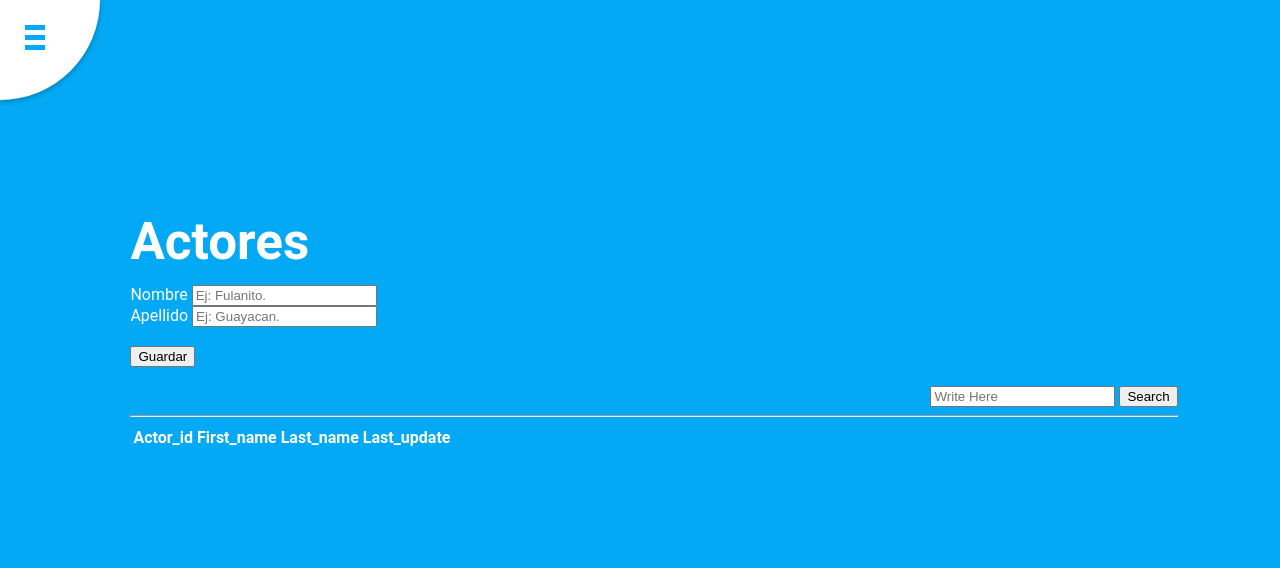
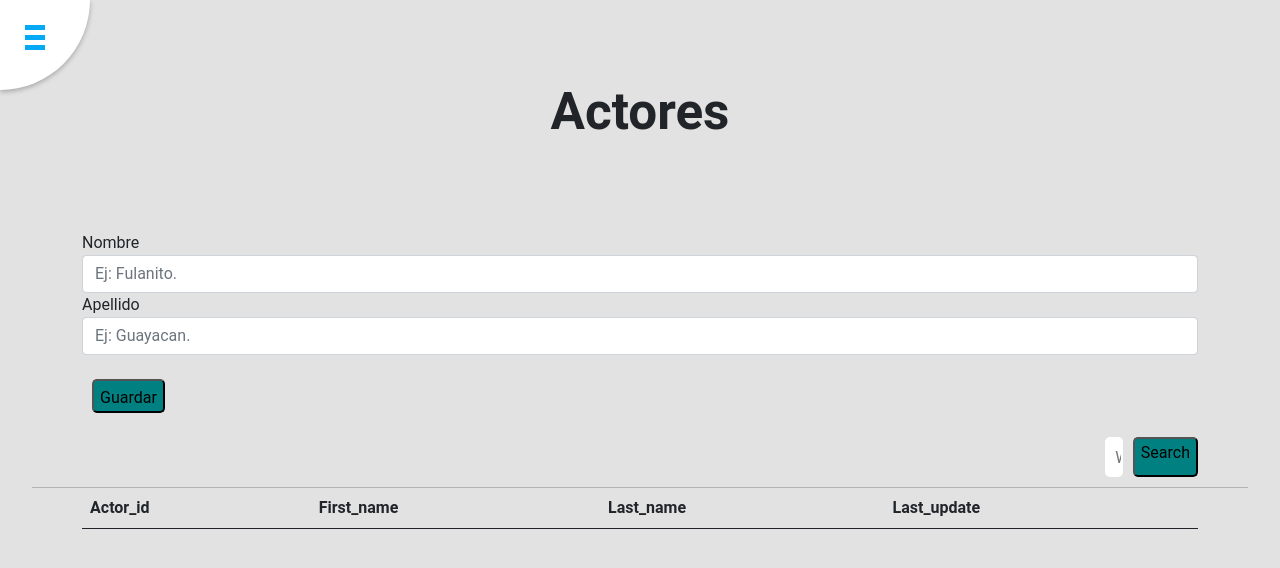
Before and after one commit to JoseC5517/proyecto_php, a PHP site: page /actores.php in a window 1280 px wide. Shown: the top 568 px of the page. Run offline with PHP 8.4, Linux system fonts and the light colour scheme; data that the repository does not hold is empty.

Commit message:
modificacion-menu

```diff
--- a/CSS/style.css
+++ b/CSS/style.css
@@ -42,17 +42,21 @@ a:focus {
     background-color: #eee;
     transition: all .5s;
 }
-aside {
-    position: absolute;
+/* .web {
+    /* position: absolute;
     color: white;
-    top: 25%;
-    right: 8%;
+    top: 40%;
+    right: 25%;
     text-align: left;
-}
+} */
 h1 {
     line-height: 0;
     font-size: 4vw;
     font-weight: 700;
+    text-align: center;
+    padding-bottom: 10%;
+    padding-top: 10%;
+
 }
 h3 {
     float: right;
@@ -67,10 +71,10 @@ h4 {
     font-weight: lighter;
 }
 
-html, body {
+body {
     margin: 0;
     padding: 0;
-    background-color: #03A9F4;
+    background-color: rgb(226, 226, 226);
     font-family: 'Roboto', sans-serif;
     /* overflow: hidden; */
 }
@@ -123,8 +127,8 @@ html, body {
 #menu {
     position: absolute;
     margin: 0; padding: 0;
-    width: 100px;
-    height: 100px;
+    width: 90px;
+    height: 90px;
     background-color: #fff;
     border-bottom-right-radius: 100%;
     box-shadow: 0 2px 5px rgba(0,0,0,0.26);
@@ -140,7 +144,50 @@ html, body {
 [type="checkbox"]:not(:checked), [type="checkbox"]:checked {
     display: none;
 }
-body::-webkit-scrollbar{
+/* body::-webkit-scrollbar{
     background-color: black;
     width: 10px;
+} */
+
+.formBuscar{
+    padding-left: 20%;
+    display: flex;
+    padding-bottom: 10px;
+
 }
+
+.hola{
+    width: 100%;
+    height: 40px;
+    border-radius: 5px;
+    border-style:unset;
+    border-color: teal;
+    padding-left: 10px;
+}
+
+.adios{
+    display: flex;
+    text-align: center;
+    padding-top: 5px;
+    border-radius: 5px;
+    background-color: teal;
+    margin-left: 10px;
+}
+
+button.boton{
+    display: flex;
+    text-align: center;
+    padding-top: 2px;
+    border-radius: 5px;
+    background-color: teal;
+    margin-left: 10px;
+
+}
+.bye{
+    color: black;
+}
+hr{
+    margin: auto;
+    width: 95%;
+
+}
--- a/js/index.js
+++ /dev/null
@@ -1,285 +0,0 @@
-let camera, scene, renderer, water;
-
-const ease = CustomEase.create(
-"custom",
-"M0,0,C0.042,0.224,0.268,0.35,0.524,0.528,0.708,0.656,0.876,0.808,1,1"
-);
-
-const playHead1 = { value: 0 };
-const playHead2 = { value: 0 };
-const playHead3 = { value: 0 };
-const tl = gsap.timeline({ repeat: -1, repeatDelay: 1 });
-tl.to(playHead1, { value: 1, duration: 3, ease }, 0.3);
-tl.to(playHead2, { value: 1, duration: 3, ease }, 0);
-tl.to(playHead3, { value: 1, duration: 3, ease }, 0.4);
-
-const path = new THREE.Path();
-path.moveTo(0, 40);
-path.bezierCurveTo(39.4459, 17.0938, 62.5, 0, 100, 0);
-path.bezierCurveTo(137.5, 0, 173.133, 19.1339, 200, 40);
-const pathPoints = path.getPoints();
-
-init();
-animate();
-
-function init() {
-renderer = new THREE.WebGLRenderer({ antialias: true });
-renderer.setPixelRatio(window.devicePixelRatio);
-renderer.setSize(window.innerWidth, window.innerHeight);
-renderer.toneMapping = THREE.ACESFilmicToneMapping;
-document.body.appendChild(renderer.domElement);
-scene = new THREE.Scene();
-camera = new THREE.PerspectiveCamera(
-55,
-window.innerWidth / window.innerHeight,
-1,
-20000
-);
-camera.position.set(
-3.1590873116966085,
-12.558741624242224,
-162.85051507508345
-);
-camera.rotation.x = -0.01571091803028279;
-camera.rotation.y = 0.019393868089754202;
-camera.rotation.z = 0.0003047014328572437;
-
-water = generateSea(scene);
-addBackground(scene, renderer, water);
-addObjects(scene);
-
-const controls = new THREE.OrbitControls(camera, renderer.domElement);
-controls.maxPolarAngle = Math.PI * 0.495;
-controls.target.set(0, 10, 0);
-controls.minDistance = 40.0;
-controls.maxDistance = 200.0;
-controls.update();
-
-window.addEventListener("resize", onWindowResize);
-}
-
-function onWindowResize() {
-camera.aspect = window.innerWidth / window.innerHeight;
-camera.updateProjectionMatrix();
-
-renderer.setSize(window.innerWidth, window.innerHeight);
-}
-
-function animate() {
-requestAnimationFrame(animate);
-render();
-}
-
-function render() {
-water.material.uniforms["time"].value += 1.0 / 60.0;
-renderer.render(scene, camera);
-}
-
-function getCurve(scene, wMin, wMax, hMin, hMax, z) {
-const initialPoints = pathPoints.map(
-({ x, y }) =>
-new THREE.Vector3(
-  map(x, 0, 200, wMin, wMax),
-  map(y, 0, 40, hMax, hMin),
-  z
-)
-);
-const curve = new THREE.CatmullRomCurve3(initialPoints);
-curve.curveType = "centripetal";
-curve.closed = false;
-return curve;
-}
-
-function addObjects(scene) {
-addAmbientLight(scene);
-const curve1 = getCurve(scene, -140, 80, -10, 20, 10);
-const curve2 = getCurve(scene, -100, 100, -15, 25, 30);
-const curve3 = getCurve(scene, -80, 120, -10, 20, 50);
-loadModel(scene, curve1, playHead1);
-loadModel(scene, curve2, playHead2);
-loadModel(scene, curve3, playHead3);
-}
-function addAmbientLight(scene) {
-const color = 0xffffff;
-const intensity = 0.6;
-const light = new THREE.AmbientLight(color, intensity);
-scene.add(light);
-}
-
-function loadModel(scene, curve, ph) {
-const loader = new THREE.GLTFLoader();
-loader.load("https://assets.codepen.io/3685267/dolphin.glb", function (gltf) {
-const mesh = gltf.scene.children[0];
-addPath(scene, mesh, curve, ph);
-});
-}
-
-function addPath(scene, mesh, curve, playHead) {
-const { geometry, material } = mesh;
-geometry.rotateZ(-Math.PI * 0.5);
-let numPoints = 511;
-let cPoints = curve.getSpacedPoints(numPoints);
-let cObjects = curve.computeFrenetFrames(numPoints, true);
-
-let data = [];
-cPoints.forEach((v) => {
-data.push(v.x, v.y, v.z);
-});
-cObjects.binormals.forEach((v) => {
-data.push(v.x, v.y, v.z);
-});
-cObjects.normals.forEach((v) => {
-data.push(v.x, v.y, v.z);
-});
-cObjects.tangents.forEach((v) => {
-data.push(v.x, v.y, v.z);
-});
-
-let dataArray = new Float32Array(data);
-
-let tex = new THREE.DataTexture(
-dataArray,
-numPoints + 1,
-4,
-THREE.RGBFormat,
-THREE.FloatType
-);
-tex.magFilter = THREE.NearestFilter;
-
-let objBox = new THREE.Box3().setFromBufferAttribute(
-geometry.getAttribute("position")
-);
-let objSize = new THREE.Vector3();
-objBox.getSize(objSize);
-
-const objUniforms = {
-uSpatialTexture: { value: tex },
-uTextureSize: { value: new THREE.Vector2(numPoints + 1, 4) },
-uTime: playHead,
-uLengthRatio: { value: objSize.z / curve.getLength() },
-uObjSize: { value: objSize }
-};
-
-let objMat = material;
-objMat.onBeforeCompile = (shader) => {
-shader.uniforms = { ...shader.uniforms, ...objUniforms };
-shader.vertexShader =
-`
-  uniform sampler2D uSpatialTexture;
-  uniform vec2 uTextureSize;
-  uniform float uTime;
-  uniform float uLengthRatio;
-  uniform vec3 uObjSize;
-
-  struct splineData {
-    vec3 point;
-    vec3 binormal;
-    vec3 normal;
-  };
-
-  splineData getSplineData(float t){
-    float xstep = 1. / uTextureSize.y;
-    float halfStep = xstep * 0.5;
-    splineData sd;
-    sd.point    = texture2D(uSpatialTexture, vec2(t, xstep * 0. + halfStep)).rgb;
-    sd.binormal = texture2D(uSpatialTexture, vec2(t, xstep * 1. + halfStep)).rgb;
-    sd.normal   = texture2D(uSpatialTexture, vec2(t, xstep * 2. + halfStep)).rgb;
-    return sd;
-  }
-` + shader.vertexShader;
-shader.vertexShader = shader.vertexShader.replace(
-`#include <begin_vertex>`,
-`#include <begin_vertex>
-
-  vec3 pos = position;
-
-  float wStep = 1. / uTextureSize.x;
-  float hWStep = wStep * 0.5;
-
-  float d = pos.z / uObjSize.z;
-  float t = uTime + (d * uLengthRatio);
-  float numPrev = floor(t / wStep);
-  float numNext = numPrev + 1.;
-  //numNext = numNext > (uTextureSize.x - 1.) ? 0. : numNext;
-  float tPrev = numPrev * wStep + hWStep;
-  float tNext = numNext * wStep + hWStep;
-  //float tDiff = tNext - tPrev;
-  splineData splinePrev = getSplineData(tPrev);
-  splineData splineNext = getSplineData(tNext);
-
-  float f = (t - tPrev) / wStep;
-  vec3 P = mix(splinePrev.point, splineNext.point, f);
-  vec3 B = mix(splinePrev.binormal, splineNext.binormal, f);
-  vec3 N = mix(splinePrev.normal, splineNext.normal, f);
-
-  transformed = P + (N * pos.x) + (B * pos.y);
-`
-);
-};
-scene.add(new THREE.Mesh(geometry, objMat));
-}
-
-function generateSea(scene) {
-const waterGeometry = new THREE.PlaneGeometry(10000, 10000);
-
-const water = new THREE.Water(waterGeometry, {
-textureWidth: 512,
-textureHeight: 512,
-waterNormals: new THREE.TextureLoader().load(
-"https://assets.codepen.io/3685267/dolphin-waternormals.jpg",
-function (texture) {
-  texture.wrapS = texture.wrapT = THREE.RepeatWrapping;
-}
-),
-sunDirection: new THREE.Vector3(),
-sunColor: 0xffffff,
-waterColor: 0x001e0f,
-distortionScale: 3.7,
-fog: scene.fog !== undefined
-});
-
-water.rotation.x = -Math.PI / 2;
-
-scene.add(water);
-
-return water;
-}
-
-function addBackground(scene, renderer, water) {
-const sun = new THREE.Vector3();
-const sky = new THREE.Sky();
-sky.scale.setScalar(10000);
-scene.add(sky);
-
-const skyUniforms = sky.material.uniforms;
-
-skyUniforms["turbidity"].value = 10;
-skyUniforms["rayleigh"].value = 2;
-skyUniforms["mieCoefficient"].value = 0.005;
-skyUniforms["mieDirectionalG"].value = 0.8;
-
-const parameters = {
-elevation: 2,
-azimuth: 180
-};
-
-const pmremGenerator = new THREE.PMREMGenerator(renderer);
-
-function updateSun() {
-const phi = THREE.MathUtils.degToRad(90 - parameters.elevation);
-const theta = THREE.MathUtils.degToRad(parameters.azimuth);
-
-sun.setFromSphericalCoords(1, phi, theta);
-
-sky.material.uniforms["sunPosition"].value.copy(sun);
-water.material.uniforms["sunDirection"].value.copy(sun).normalize();
-
-scene.environment = pmremGenerator.fromScene(sky).texture;
-}
-
-updateSun();
-}
-
-function map(value, sMin, sMax, dMin, dMax) {
-return dMin + ((value - sMin) / (sMax - sMin)) * (dMax - dMin);
-}
--- a/vistas/partes/foot.php
+++ b/vistas/partes/foot.php
@@ -1,3 +1,13 @@
+<!-- Optional JavaScript; choose one of the two! -->
+
+    <!-- Option 1: Bootstrap Bundle with Popper -->
+    <script src="https://cdn.jsdelivr.net/npm/bootstrap@5.0.2/dist/js/bootstrap.bundle.min.js" integrity="sha384-MrcW6ZMFYlzcLA8Nl+NtUVF0sA7MsXsP1UyJoMp4YLEuNSfAP+JcXn/tWtIaxVXM" crossorigin="anonymous"></script>
+
+    <!-- Option 2: Separate Popper and Bootstrap JS -->
+    <!--
+    <script src="https://cdn.jsdelivr.net/npm/@popperjs/core@2.9.2/dist/umd/popper.min.js" integrity="sha384-IQsoLXl5PILFhosVNubq5LC7Qb9DXgDA9i+tQ8Zj3iwWAwPtgFTxbJ8NT4GN1R8p" crossorigin="anonymous"></script>
+    <script src="https://cdn.jsdelivr.net/npm/bootstrap@5.0.2/dist/js/bootstrap.min.js" integrity="sha384-cVKIPhGWiC2Al4u+LWgxfKTRIcfu0JTxR+EQDz/bgldoEyl4H0zUF0QKbrJ0EcQF" crossorigin="anonymous"></script>
+    -->
  <script src="js/index.js"></script>
 </body>
 </html>
--- a/vistas/partes/head.php
+++ b/vistas/partes/head.php
@@ -5,6 +5,8 @@
     <meta charset="utf-8">
     <meta name="viewport" content="width=device-width, initial-scale=1">
     <link rel="shortcut icon" href="img/sala.ico" type="image/x-icon">
+    <!-- Bootstrap CSS -->
+    <link href="https://cdn.jsdelivr.net/npm/bootstrap@5.0.2/dist/css/bootstrap.min.css" rel="stylesheet" integrity="sha384-EVSTQN3/azprG1Anm3QDgpJLIm9Nao0Yz1ztcQTwFspd3yD65VohhpuuCOmLASjC" crossorigin="anonymous">
     <link rel="stylesheet" href="CSS/style.css">
     <title><?php echo $pagina;?></title>
   </head>
--- a/vistas/vista_actores.php
+++ b/vistas/vista_actores.php
@@ -4,14 +4,13 @@
   <label id="trigger" for="menu-toggle"></label>
   <label id="burger" for="menu-toggle"></label>
   <ul id="menu">
-    <li><a href="#">Home</a></li>
-    <li><a href="#">About</a></li>
-    <li><a href="#">Portfolio</a></li>
-    <li><a href="#">Contact</a></li>
+    <li><a href="actores.php">Actores</a></li>
+    <li><a href="categoria.php">Categorias</a></li>
+    <li><a href="pais.php">Pais</a></li>
+    <li><a href="lenguaje.php">Idiomas</a></li>
   </ul>
-
-<aside>
-        <div class="">
+<div class="web">
+<div class="">
             <div class="container">
                 <h1 class=""><?php echo $pagina; ?></h1>
             </div>
@@ -28,16 +27,16 @@
                     </div>
                     <br>
                     <div class= "container">
-                        <button name="guardar" class="btn btn-info">Guardar</button>
+                        <button name="guardar" class="adios">Guardar</button>
                     </div>
                 </form>
-                <div class = "container"><?php echo $_SESSION['mensaje'] ?? ""; ?> </div>
+                <div class = "bye container"><?php echo $_SESSION['mensaje'] ?? ""; ?> </div>
         <br>
         <div class="container">
             <div class="group-form">
             <form class="formBuscar" action="">
-            <input name="nombre" type="text" class="form-control" placeholder="Write Here">
-            <button name="buscar" class="btn btn-primary">Search</button>
+            <input name="nombre" type="text" class="hola" placeholder="Write Here">
+            <button name="buscar" class="boton">Search</button>
             </form>
             </div>
 
@@ -71,7 +70,8 @@
           </tbody>
         </table>
         </div>
+</div>
 
-      </aside>
+
 
 <?php require_once "vistas/partes/foot.php"; ?>
```
Also changed, not shown: img/descarga.jpeg (added).
